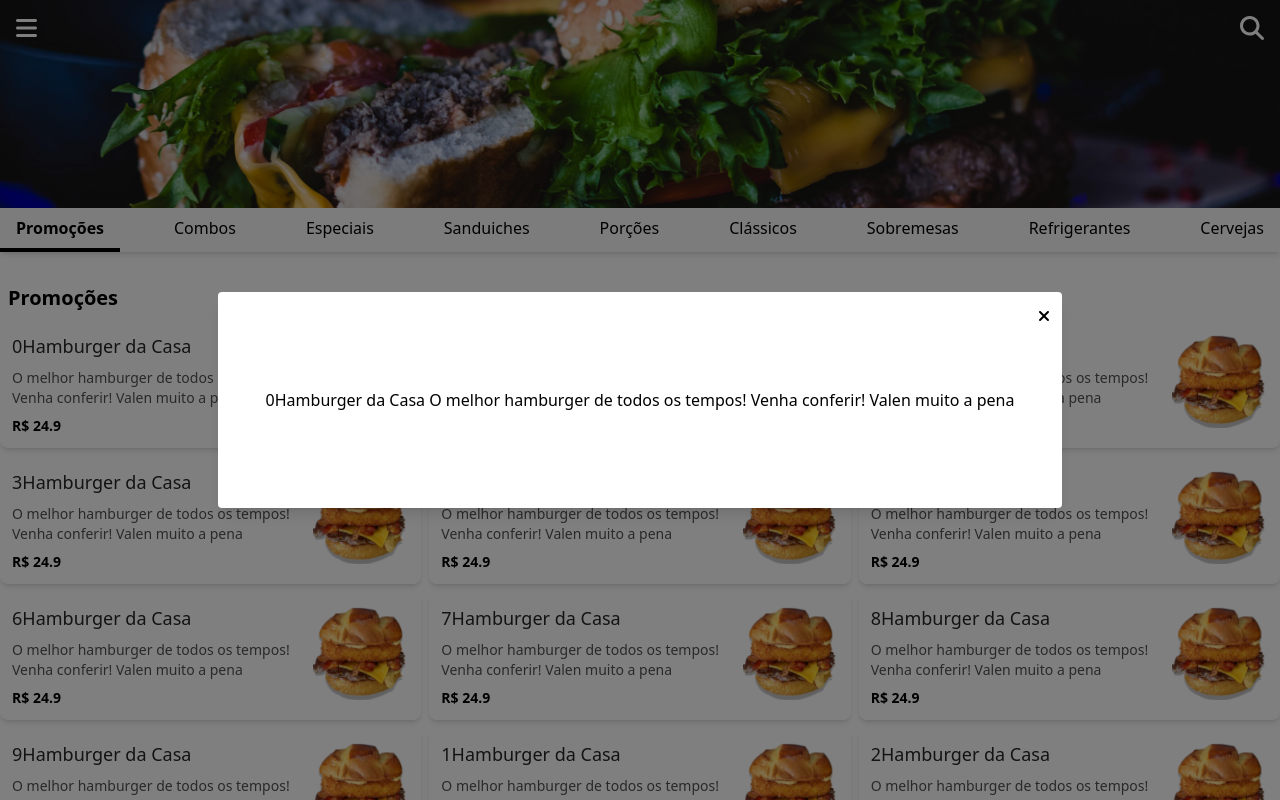
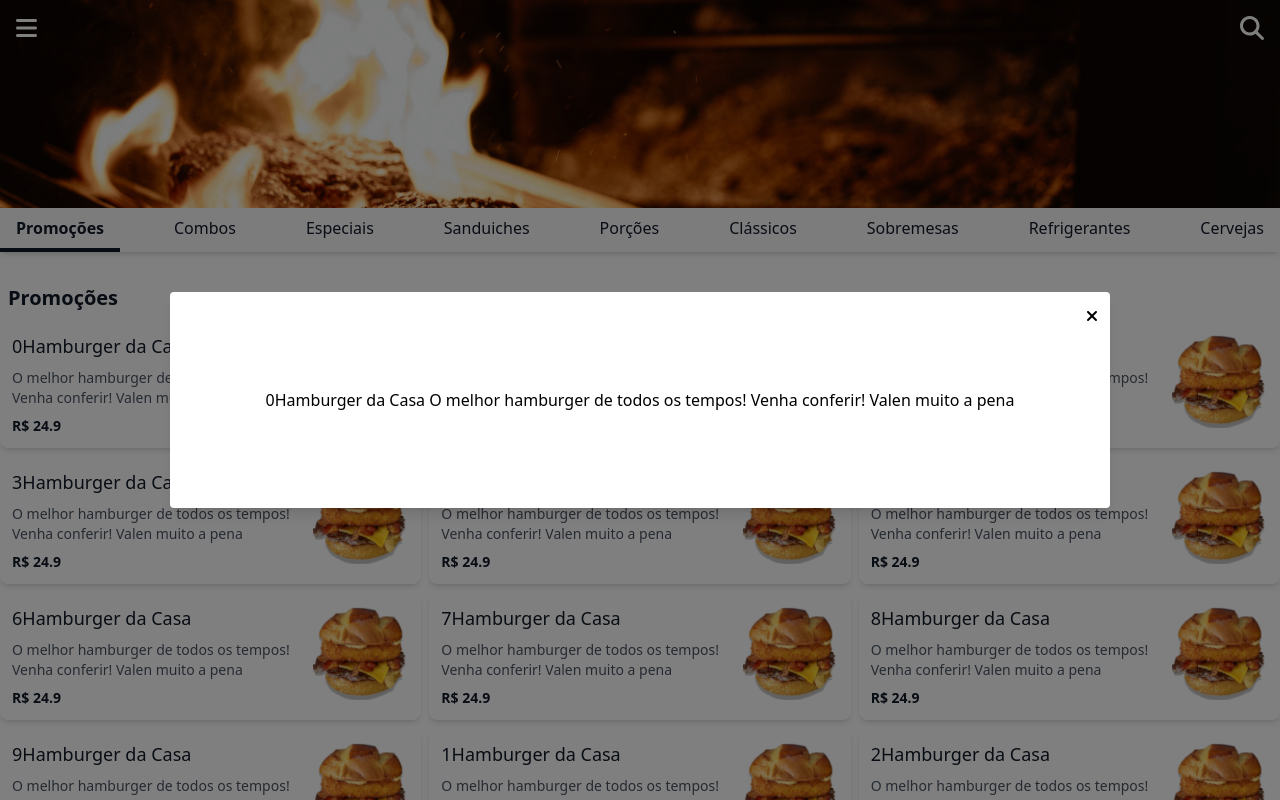
Before and after one commit to evandrofriedri/frontend-web, a Vue app: page / in a window 1280 px wide. Both pictures are taken after a click on the element 210 px from the left and 384 px from the top of the page. Shown: the top 800 px of the page. Built offline with nearby package versions, Linux system fonts and the light colour scheme.

Commit message:
Alinhado paletas de cores

```diff
--- a/src/components/CardItem.vue
+++ b/src/components/CardItem.vue
@@ -1,13 +1,13 @@
 <template>
   <div class="p-3 flex rounded-lg bg-white shadow-md hover:shadow-2xl hover:cursor-pointer hover:bg-gray-50 duration-300" @click="openModal" @keydown="openModal">
     <div class="flex flex-col pr-5">
-      <p class="mb-2 text-lg font-medium text-neutral-800">
+      <p class="mb-2 text-lg font-medium text-gray-900">
         {{ props.title }}
       </p>
-      <p class="mb-2 text-sm text-neutral-600">
+      <p class="mb-2 text-sm text-gray-600">
         {{ props.description }}
       </p>
-      <p class="text-sm font-bold">
+      <p class="text-sm font-bold text-gray-900">
         R$ {{ props.price }}
       </p>
     </div>
@@ -20,10 +20,18 @@
   <Teleport to="#modal">
     <Transition name="modal">
       <div v-if="isModalOpen" class="flex fixed top-0 left-0 z-10 w-screen h-screen bg-black/50 justify-center items-center">
-        <div ref="modal" class="relative bg-white px-12 py-24 rounded shadow-lg">
+        <div ref="modal" class="relative bg-white p-24 rounded shadow-lg">
           <button type="button" class="absolute top-3 right-3 bg-none cursor-pointer" @click="isModalOpen = false">
             <font-awesome-icon icon="fa-solid fa-xmark" />
           </button>
+          <!-- <div class="flex">
+            <div class="">
+              teste 1
+            </div>
+            <div class="">
+              teste 2
+            </div>
+          </div> -->
           {{ props.title }}
           {{ props.description }}
         </div>
--- a/src/components/MenuBar.vue
+++ b/src/components/MenuBar.vue
@@ -77,7 +77,7 @@ onClickOutside(blur, () => {
 }
 
 #parent-menu {
-  background-image: url('../assets/capa3.jpg');
+  background-image: url('../assets/capa6.jpg');
 }
 
 </style>
--- a/src/components/MenuItemBar.vue
+++ b/src/components/MenuItemBar.vue
@@ -1,6 +1,6 @@
 <template>
   <router-link :to="route">
-    <div class="flex flex-row items-center px-2 py-4 hover:bg-gray-800 cursor-pointer rounded-xl duration-300 text-white">
+    <div class="flex flex-row items-center px-2 py-4 hover:bg-gray-900 cursor-pointer rounded-xl duration-300 text-white">
       <font-awesome-icon :icon="icon" size="xl" class="basis-1/12 w-5" />
       <span class="basis-10/12 ml-3 ">{{ label }}</span>
       <font-awesome-icon icon="fa-solid fa-chevron-right" size="sm" class="basis-1/12" />
--- a/src/components/SectionTitle.vue
+++ b/src/components/SectionTitle.vue
@@ -1,5 +1,5 @@
 <template>
-  <h2 class="pt-12 pb-2 px-2 text-xl font-semibold scroll-mt-20">
+  <h2 class="pt-12 pb-2 px-2 text-xl text-gray-900 font-semibold scroll-mt-20">
     {{ props.title }}
   </h2>
 </template>
--- a/src/views/HomeView.vue
+++ b/src/views/HomeView.vue
@@ -1,5 +1,5 @@
 <template>
-  <div id="sticky" class="sticky flex items-center overflow-x-auto bg-gray-50 justify-between top-52 z-0 shadow-md duration-300">
+  <div id="sticky" class="sticky flex items-center overflow-x-auto text-gray-900 bg-gray-50 justify-between top-52 z-0 shadow-md duration-300">
     <MenuItemSticky v-for="(header) in headers" :key="header.id" :href="`#${header.id}`" :title="header.title" :class="{ active: header.id == currentSection }" />
   </div>
   <div class="container mx-auto">
@@ -102,6 +102,6 @@ const headers = [
 <style scoped>
 a.active {
   font-weight: bold;
-  border-color: black;
+  border-color: rgb(17 24 39 );
 }
 </style>
--- a/src/views/LoginView.vue
+++ b/src/views/LoginView.vue
@@ -26,12 +26,12 @@
             <BaseInput id="email" v-model="email" label="Seu email" type="email" placeholder="E-mail" />
             <BaseInput id="senha" v-model="senha" label="Senha" type="password" placeholder="Senha" />
             <div class="mb-4">
-              <button class="inline-block w-full py-4 px-8 leading-none text-white bg-blue-700 hover:bg-blue-900 font-semibold rounded-md" type="submit">
+              <button class="inline-block w-full py-4 px-8 leading-none text-white bg-gray-700 hover:bg-gray-900 font-semibold rounded-md" type="submit">
                 Entrar
               </button>
             </div>
             <div class="mb-4">
-              <p><a href="" class="text-blue-700">Esqueceu a senha?</a></p>
+              <p><a href="" class="font-semibold text-gray-900">Esqueceu a senha?</a></p>
             </div>
             <div class="py-3 items-center">
               <div class="flex-grow border-t border-gray-200" />
@@ -40,7 +40,7 @@
               <span class="text-sm text-gray-700 max-w">
                 Primeiro acesso?
               </span>
-              <router-link class="font-medium text-blue-700" to="/create-account">
+              <router-link class="font-semibold text-gray-900" to="/create-account">
                 Cadastre-se
               </router-link>
             </div>
--- a/src/views/create-account/CreateAccountView.vue
+++ b/src/views/create-account/CreateAccountView.vue
@@ -19,7 +19,7 @@
             <BaseInput id="confirmPassword" v-model="formData.confirmPassword" label="Insira novamente a Senha" type="password" placeholder="Confirmação da senha" :errors="v$.confirmPassword.$errors" />
             <div class="mb-4">
               <button
-                class="inline-block w-full py-4 px-8 leading-none text-white bg-blue-700 hover:bg-blue-900 font-semibold rounded-md"
+                class="inline-block w-full py-4 px-8 leading-none text-white bg-gray-700 hover:bg-gray-900 font-semibold rounded-md"
                 type="submit"
               >
                 Cadastrar
```
Also changed, not shown: src/assets/capa5.jpg (added), src/assets/capa6.jpg (added).
